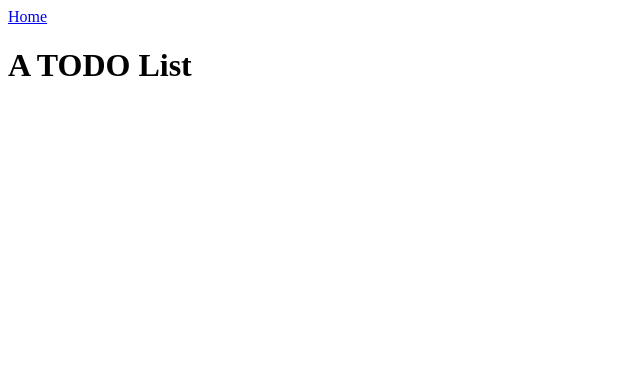
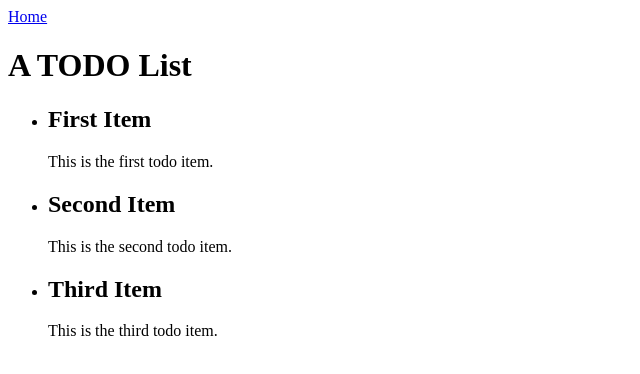
Before and after one commit to jalsop24/TODO-App, a React app in the folder todo_app/frontend/: page /todo-list in a window 1280 px wide. Shown: the top 374 px of the page, without its empty margins (0-640 px from the left). Built offline with nearby package versions, Linux system fonts and the light colour scheme; the HTML template or start-up script is replaced by a standard one.

Commit message:
Converted from webpack to vite

```diff
--- /dev/null
+++ b/todo_app/frontend/src/components/TodoItem.js
@@ -0,0 +1,11 @@
+import React from "react";
+
+
+export default function TodoItem(props) {
+  return (
+    <div>
+      <h2>{props.name}</h2>
+      <p>{props.body}</p>
+    </div>
+  );
+}
--- a/todo_app/frontend/src/components/TodoList.js
+++ b/todo_app/frontend/src/components/TodoList.js
@@ -1,5 +1,21 @@
 import React from "react";
 import Header from "./Header";
+import TodoItem from "./TodoItem";
+
+const items = [
+  {
+    name: "First Item",
+    body: "This is the first todo item.",
+  },
+  {
+    name: "Second Item",
+    body: "This is the second todo item.",
+  },
+  {
+    name: "Third Item",
+    body: "This is the third todo item.",
+  },
+];
 
 export default function TodoListPage(props) {
   return (
@@ -7,6 +23,13 @@ export default function TodoListPage(props) {
       <Header />
       <main>
         <h1>A TODO List</h1>
+        <ul>
+          {items.map((item) => (
+            <li>
+              <TodoItem name={item.name} body={item.body} />
+            </li>
+          ))}
+        </ul>
       </main>
     </>
   );
--- a/todo_app/frontend/static/css/index.css
+++ b/todo_app/frontend/static/css/index.css
@@ -12,6 +12,7 @@ html, body {
 header {
     position: sticky;
     top: 0;
-    width: 100%;
     padding: 0.5em;
+    background-color: white;
+    border-bottom-style: inset;
 }
--- a/todo_app/frontend/templates/frontend/index.html
+++ b/todo_app/frontend/templates/index.html
@@ -10,10 +10,10 @@
     rel="stylesheet"
     href="https://fonts.googleapis.com/css?family=Roboto:300,400,500,700&display=swap"
   />
-  <link rel="stylesheet" type="text/css" href="{% static "css/index.css" %}"/>
+  <link rel="stylesheet" type="text/css" href="../static/css/index.css"/>
 </head>
 <body>
   <div id="app"></div>
-  <script src="{% static "frontend/main.js" %}"></script>
+  <script type="module" src="../static/frontend/main.js"></script>
 </body>
 </html>
--- /dev/null
+++ b/todo_app/frontend/vite.config.js
@@ -0,0 +1,15 @@
+import { defineConfig } from "vite";
+import react from "@vitejs/plugin-react";
+
+export default defineConfig({
+  root: "templates",
+  build: {
+    // Relative to the root
+    outDir: "../static/frontend",
+  },
+  plugins: [
+    react({
+      include: "**/*.{.jsx,tsx}",
+    }),
+  ],
+});
--- a/todo_app/frontend/webpack.config.js
+++ /dev/null
@@ -1,32 +0,0 @@
-const path = require("path");
-const webpack = require("webpack");
-
-module.exports = {
-  entry: "./src/index.js",
-  output: {
-    path: path.resolve(__dirname, "./static/frontend"),
-    filename: "[name].js",
-  },
-  module: {
-    rules: [
-      {
-        test: /\.js$/,
-        exclude: /node_modules/,
-        use: {
-          loader: "babel-loader",
-        },
-      },
-    ],
-  },
-  optimization: {
-    minimize: true,
-  },
-  plugins: [
-    new webpack.DefinePlugin({
-      "process.env": {
-        // This has effect on the react lib size
-        NODE_ENV: JSON.stringify("production"),
-      },
-    }),
-  ],
-};
```
Also changed, not shown: todo_app/frontend/package.json (+7 -9 lines), 2 other files (tests, documents, lock files or other folders).
